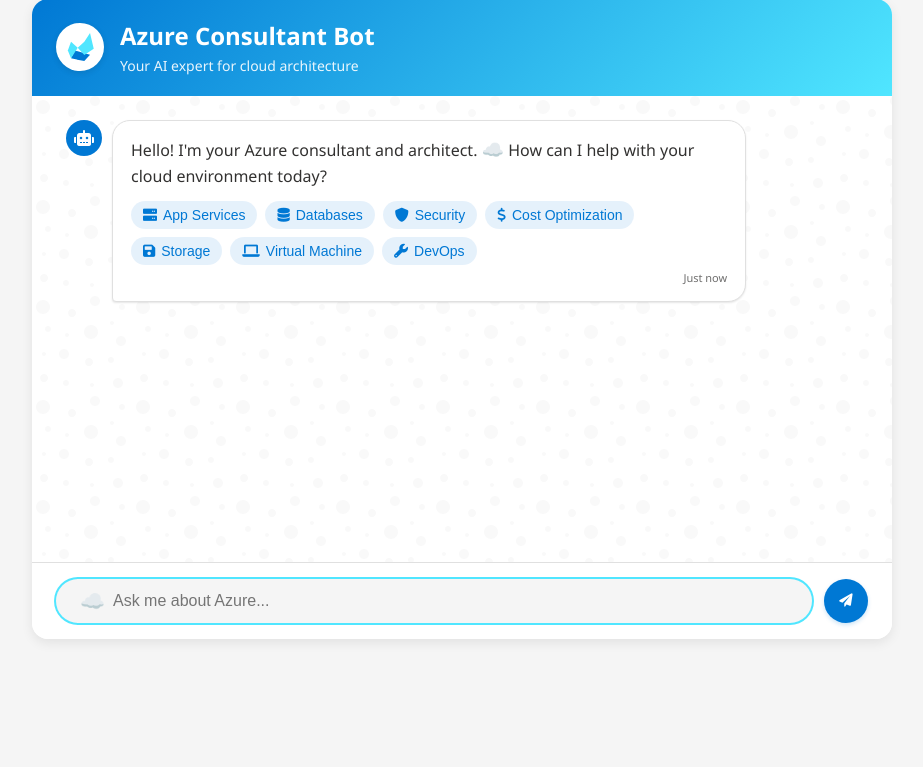
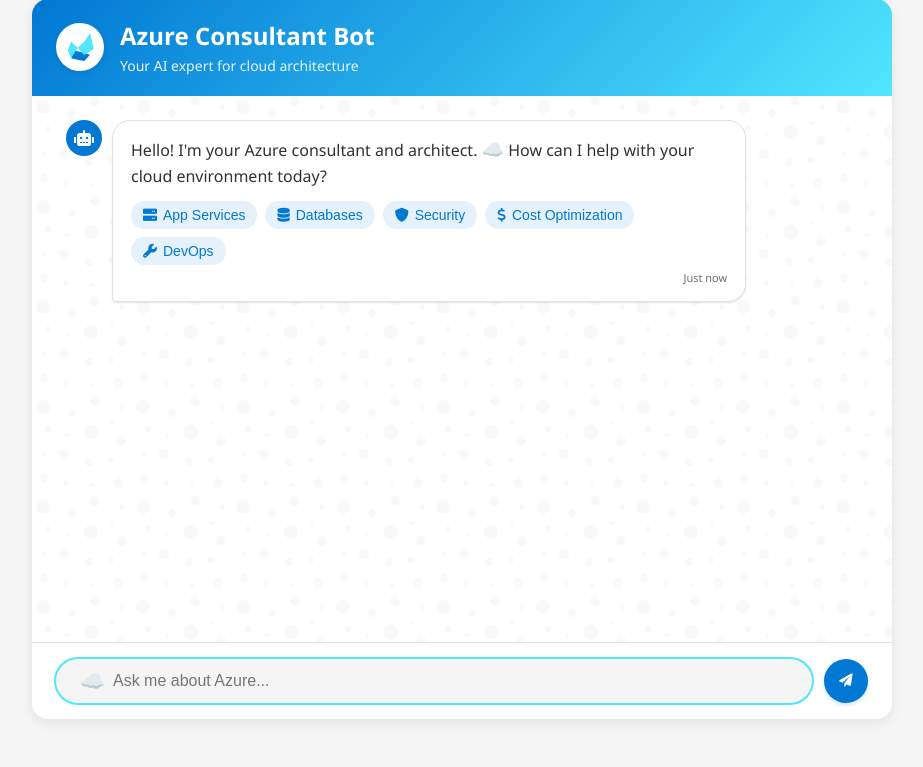
Before and after one commit to ned-qua/AzureSmartBot, a Flask app: page / in a window 1280 px wide. Shown: the part 33-800 px from the top of the page, without its empty margins (178-1101 px from the left). Run offline with Flask 2, Linux system fonts and the light colour scheme.

Commit message:
Update index.html

```diff
--- a/templates/index.html
+++ b/templates/index.html
@@ -44,8 +44,8 @@
             border-radius: 16px;
             overflow: hidden;
             box-shadow: var(--card-shadow);
-            height: 80vh;
-            max-height: 800px;
+            height: 90vh;
+            max-height: 1000px;
         }
 
         .header {
@@ -371,8 +371,6 @@
                             <button class="service-chip"><i class="fas fa-database"></i> Databases</button>
                             <button class="service-chip"><i class="fas fa-shield-alt"></i> Security</button>
                             <button class="service-chip"><i class="fas fa-dollar-sign"></i> Cost Optimization</button>
-                            <button class="service-chip"><i class="fas fa-save"></i> Storage</button>
-                           <button class="service-chip"><i class="fas fa-laptop"></i> Virtual Machine</button>
                            <button class="service-chip"><i class="fas fa-wrench"></i> DevOps</button>
                         </div>
                         <div class="message-time">Just now</div>
```
